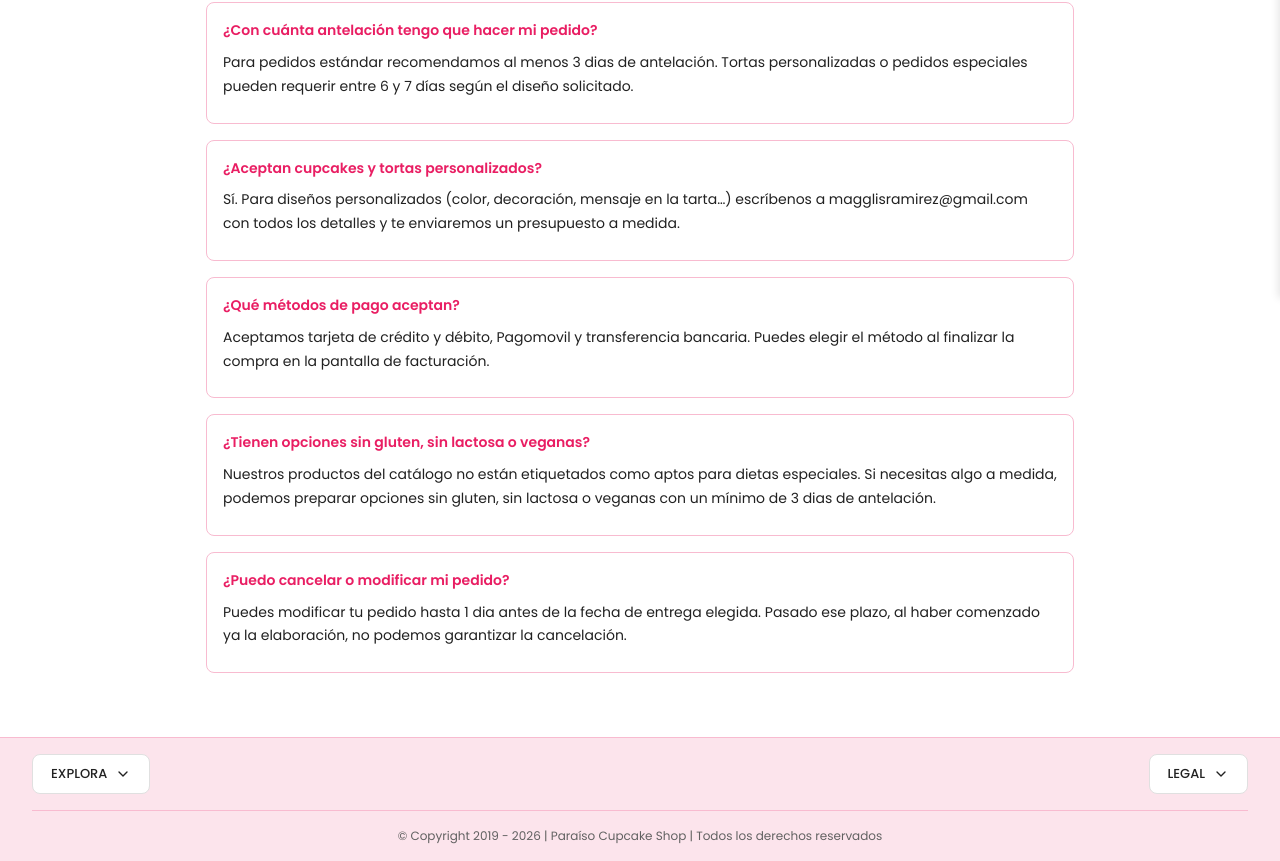
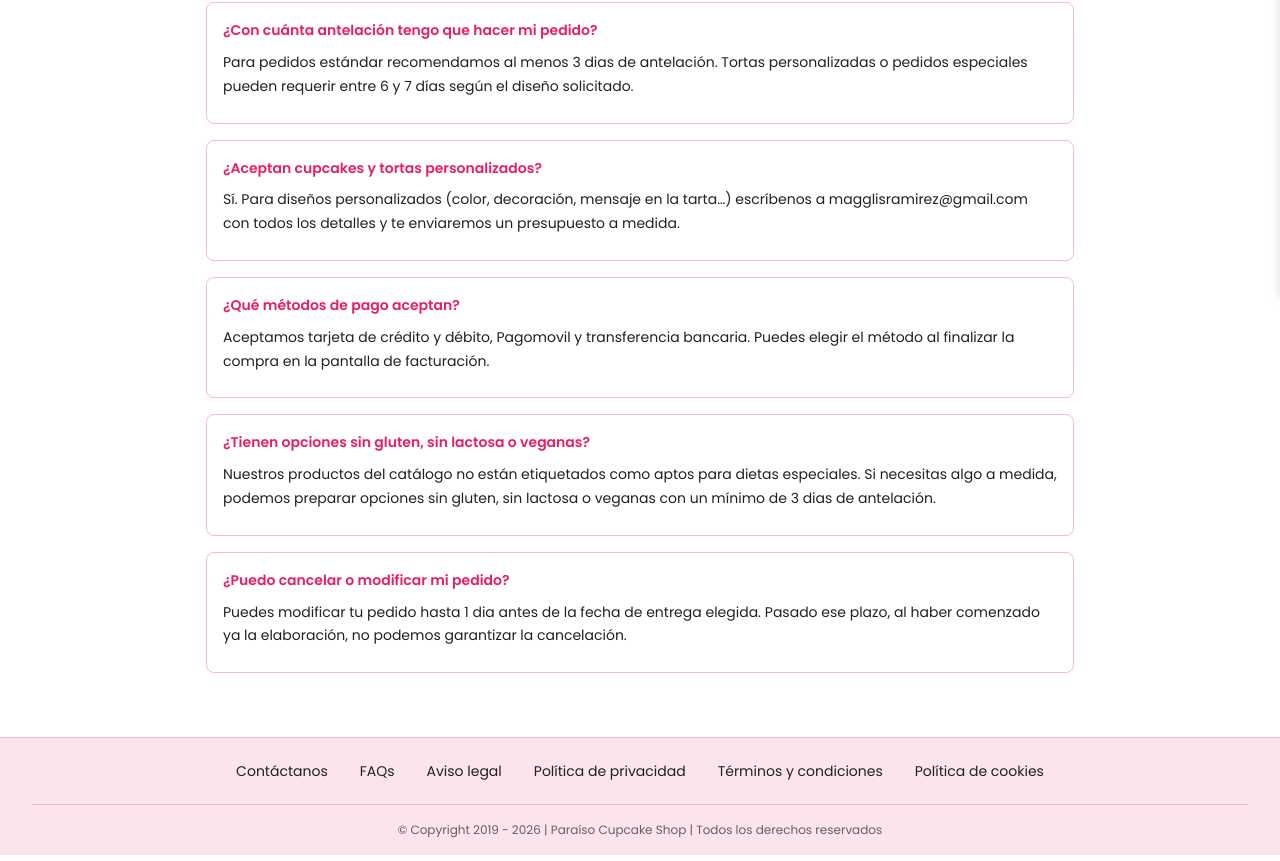
Before and after one commit to jorgegrhlm/paraisocupcakeshop, a React (Vite) app in the folder frontend/: page /faqs in a window 1280 px wide. Shown: the part 502-1363 px from the top of the page. Built offline with nearby package versions, Linux system fonts and the light colour scheme; no server answers.

Commit message:
feat: refactor del footer con enlaces horizontales y scroll a anclas legales

```diff
--- a/frontend/src/components/Footer/Footer.css
+++ b/frontend/src/components/Footer/Footer.css
@@ -4,75 +4,29 @@
   border-top: 1px solid var(--color-borde-rosa);
 }
 
-.footer__top {
+.footer__links {
   display: flex;
-  justify-content: space-between;
-  align-items: flex-start;
+  flex-wrap: wrap;
+  justify-content: center;
+  align-items: center;
+  gap: var(--espacio-sm, 8px) var(--espacio-md, 16px);
   padding-bottom: var(--espacio-md);
-  gap: var(--espacio-md);
 }
 
-.footer__column {
-  position: relative;
+.footer__link {
+  font-family: var(--fuente-ui, 'Poppins', sans-serif);
+  font-size: 14px;
+  color: var(--color-texto-oscuro, #212121);
+  text-decoration: none;
+  padding: 6px 8px;
+  border-radius: var(--radio-sm, 4px);
+  transition: color var(--transicion-rapida, 0.2s ease),
+              background-color var(--transicion-rapida, 0.2s ease);
 }
 
-.footer__column--right {
-  text-align: right;
-}
-
-.footer__column-btn {
-  display: inline-flex;
-  align-items: center;
-  gap: 8px;
-  background-color: var(--color-fondo-blanco);
-  border: 1px solid var(--color-borde-gris);
-  padding: 10px 18px;
-  border-radius: var(--radio-md);
-  cursor: pointer;
-  color: var(--color-texto-oscuro);
-  transition: all var(--transicion-rapida);
-}
-
-.footer__column-btn:hover {
-  background-color: var(--color-fondo-crema);
-  border-color: var(--color-borde-rosa);
-}
-
-.footer__chevron--open {
-  transform: rotate(180deg);
-  transition: transform var(--transicion-rapida);
-}
-
-.footer__dropdown {
-  position: absolute;
-  top: calc(100% + 8px);
-  background-color: var(--color-fondo-blanco);
-  border: 1px solid var(--color-borde-gris);
-  border-radius: var(--radio-md);
-  box-shadow: var(--sombra-md);
-  padding: var(--espacio-sm) 0;
-  min-width: 180px;
-  list-style: none;
-  margin: 0;
-  z-index: 10;
-}
-
-.footer__column--right .footer__dropdown {
-  right: 0;
-}
-
-.footer__dropdown li a {
-  display: block;
-  padding: 8px 16px;
-  color: var(--color-texto-oscuro);
-  text-decoration: none;
-  font-family: var(--fuente-ui);
-  font-size: 14px;
-}
-
-.footer__dropdown li a:hover {
-  background-color: var(--color-fondo-rosa);
-  color: var(--color-primario);
+.footer__link:hover {
+  color: var(--color-primario, #E91E63);
+  background-color: var(--color-fondo-blanco, #FFFFFF);
 }
 
 .footer__copyright {
@@ -81,3 +35,16 @@
   border-top: 1px solid var(--color-borde-rosa);
   padding-top: var(--espacio-md);
 }
+
+@media (max-width: 600px) {
+  .footer {
+    padding: var(--espacio-md);
+  }
+  .footer__links {
+    gap: 4px 12px;
+  }
+  .footer__link {
+    font-size: 13px;
+    padding: 4px 6px;
+  }
+}
--- a/frontend/src/components/Footer/Footer.jsx
+++ b/frontend/src/components/Footer/Footer.jsx
@@ -1,64 +1,22 @@
-import { useState } from 'react'
 import { Link } from 'react-router-dom'
-import Icon from '../Header/Icon'
 import './Footer.css'
 
+/**
+ * Pie de página global. Una sola fila de enlaces horizontal hacia las
+ * páginas estáticas (contacto, FAQs y los 4 apartados legales,
+ * apuntando a anclas dentro de /legal) + copyright centrado.
+ */
 function Footer() {
-  const [exploraOpen, setExploraOpen] = useState(false)
-  const [legalOpen, setLegalOpen] = useState(false)
-
   return (
     <footer className="footer">
-      <div className="footer__top">
-        <div className="footer__column">
-          <button
-            type="button"
-            className="footer__column-btn nav-text"
-            onClick={() => setExploraOpen(!exploraOpen)}
-            aria-expanded={exploraOpen}
-          >
-            EXPLORA
-            <Icon
-              name="chevron-down"
-              size={16}
-              className={exploraOpen ? 'footer__chevron--open' : ''}
-            />
-          </button>
-          {exploraOpen && (
-            <ul className="footer__dropdown">
-              <li><Link to="/">Inicio</Link></li>
-              <li><Link to="/favoritos">Favoritos</Link></li>
-              <li><Link to="/carrito">Carrito</Link></li>
-              <li><Link to="/perfil">Mi cuenta</Link></li>
-            </ul>
-          )}
-        </div>
-
-        <div className="footer__column footer__column--right">
-          <button
-            type="button"
-            className="footer__column-btn nav-text"
-            onClick={() => setLegalOpen(!legalOpen)}
-            aria-expanded={legalOpen}
-          >
-            LEGAL
-            <Icon
-              name="chevron-down"
-              size={16}
-              className={legalOpen ? 'footer__chevron--open' : ''}
-            />
-          </button>
-          {legalOpen && (
-            <ul className="footer__dropdown">
-              <li><a href="#">Aviso legal</a></li>
-              <li><a href="#">Política de privacidad</a></li>
-              <li><a href="#">Términos y condiciones</a></li>
-              <li><a href="#">Política de cookies</a></li>
-            </ul>
-          )}
-        </div>
-      </div>
-
+      <nav className="footer__links" aria-label="Enlaces de pie de página">
+        <Link to="/contacto" className="footer__link">Contáctanos</Link>
+        <Link to="/faqs" className="footer__link">FAQs</Link>
+        <Link to="/legal#aviso-legal" className="footer__link">Aviso legal</Link>
+        <Link to="/legal#privacidad" className="footer__link">Política de privacidad</Link>
+        <Link to="/legal#terminos" className="footer__link">Términos y condiciones</Link>
+        <Link to="/legal#cookies" className="footer__link">Política de cookies</Link>
+      </nav>
       <div className="footer__copyright caption">
         © Copyright 2019 - 2026 | Paraíso Cupcake Shop | Todos los derechos reservados
       </div>
--- a/frontend/src/pages/Legal.jsx
+++ b/frontend/src/pages/Legal.jsx
@@ -1,6 +1,22 @@
+import { useEffect } from 'react'
+import { useLocation } from 'react-router-dom'
 import './Estatica.css'
 
 function Legal() {
+  const { hash } = useLocation()
+
+  // Cuando se entra a /legal#privacidad (o cualquier otra ancla) desde
+  // otra página, React Router cambia la URL pero NO hace scroll al
+  // elemento. Lo resolvemos manualmente al montar el componente o
+  // cada vez que cambia el hash.
+  useEffect(() => {
+    if (!hash) return
+    const elemento = document.getElementById(hash.slice(1))
+    if (elemento) {
+      elemento.scrollIntoView({ behavior: 'smooth', block: 'start' })
+    }
+  }, [hash])
+
   return (
     <article className="estatica">
       <h1 className="estatica__titulo">Información legal</h1>
```
